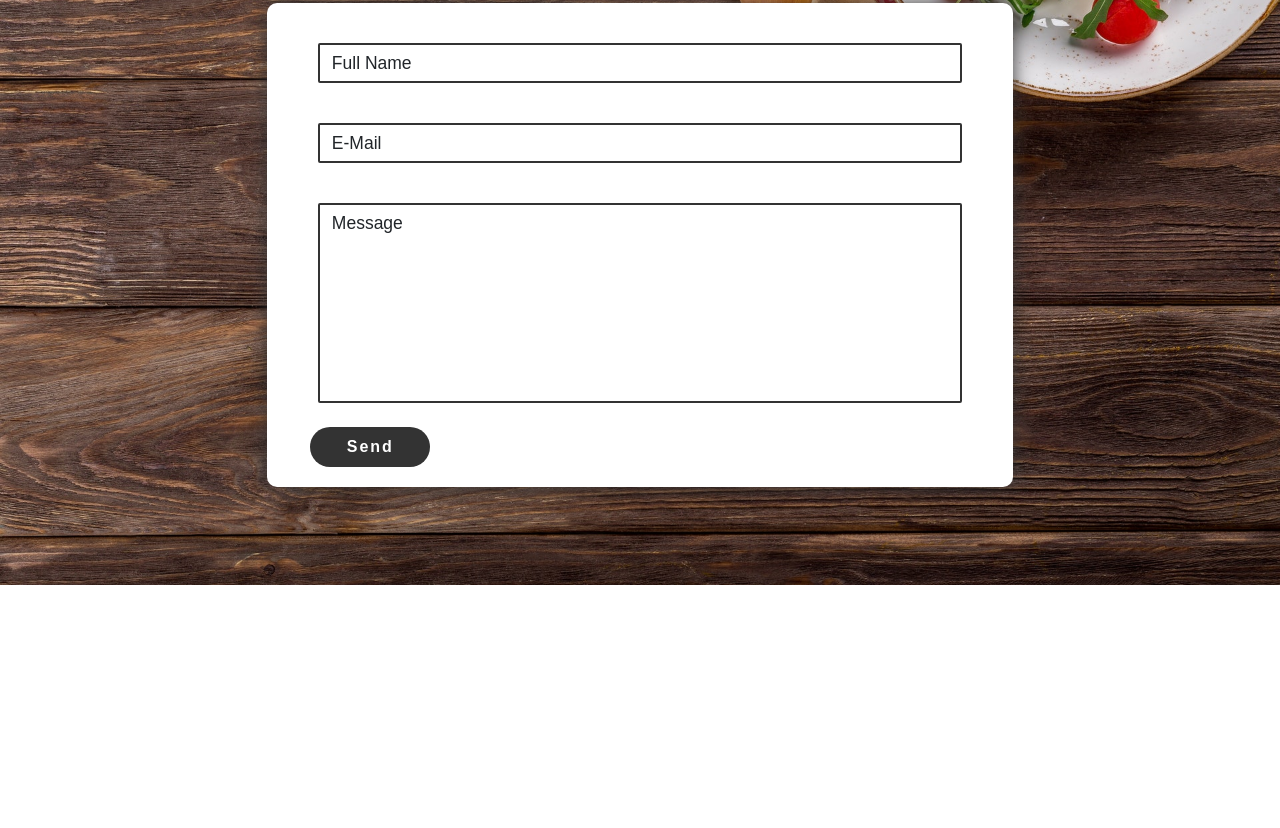
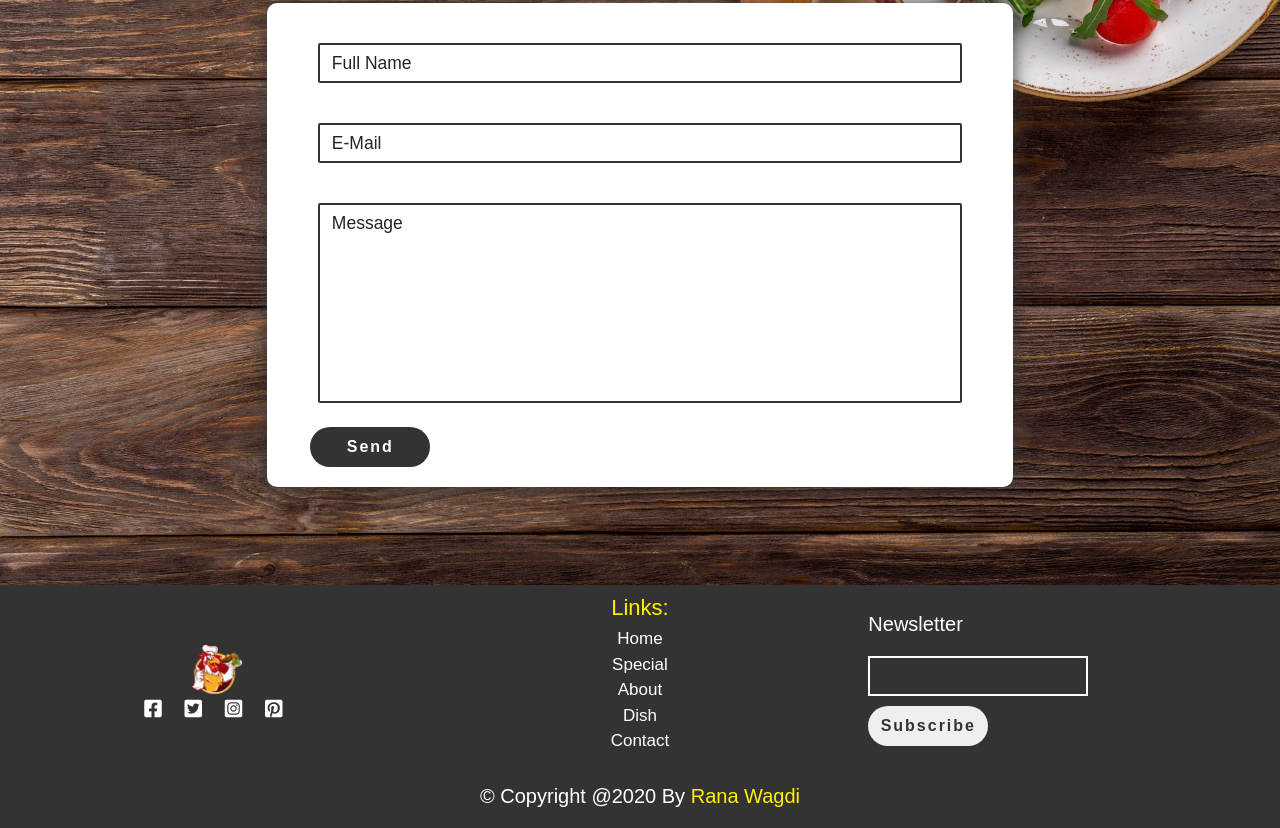
Before and after one commit to rana-wagdi/ecommerce-website-, a plain HTML site: page index.html in a window 1280 px wide. Shown: the part 3623-4451 px from the top of the page. Before the commit the page ends 4208 px from the top, so only its background shows below. Drawn offline with nearby package versions, Linux system fonts and the light colour scheme.

Commit message:
add fotter

```diff
--- a/css/style.css
+++ b/css/style.css
@@ -534,7 +534,102 @@ body{
     color: #333;
     background: #FFF200;
   }
+  #footer{
+      background: #333;
+  }
+  #footer h1{
+        font-size: 2rem;
+        margin: 0;
+        padding: 2rem 0;
+        text-align: center;
+        color: #fff;
+  }
+#footer h1 span {
+      color: #fff200;
+  }
+#footer .brand{
+    text-align: center;
+    margin-top:2rem ;
+}
+#footer .brand a .logo img{
+    height: 4rem;
+}
+#footer .icons a{
+    font-size: 2rem;
+    margin: 2rem 1rem;
+    color: #fff;
+}
+#footer .icons a:hover{
+    color: #fff200;
+}
+#footer .footer-links{
+    text-align:center;
+    display: flex;
+    flex-flow: column;
+    margin: 1rem 0;
+}
+#footer .footer-links h3{
+    font-size: 2.2rem;
+    color: #fff200;
+}
+#footer .footer-links a{
+    color: #fff;
+    font-size:1.7rem
+}
+#footer .letter h2{
+    font-size: 2rem;
+    margin: 2rem 0;
+    color: #fff;
+}
+#footer .letter input[type="text"]{
+    border: .2rem solid #fff;
+    outline: none;
+    background: none;
+    height: 4rem;
+    width: 22rem;
+    padding: 0 1rem;
+    font-size: 1.3rem;
+    color: #fff;
+}
+#footer .letter input[type="submit"] {
+    outline: none;
+    border: none;
+    border-radius: 5rem;
+    color: #333;
+    font-size: 1.6rem;
+    font-weight: bold;
+    text-transform: capitalize;
+    letter-spacing: .2rem;
+    cursor: pointer;
+    position: relative;
+    z-index: 1;
+    overflow: hidden;
+    height: 4rem;
+    width: 12rem;
+    margin: 1rem 0;
+  }
 
+  #footer .letter input[type="submit"]::before {
+    content: '';
+    position: absolute;
+    top: 0;
+    left: 0;
+    background: #FFF200;
+    height: 100%;
+    width: 0%;
+    -webkit-transition: .2s;
+    transition: .2s;
+    z-index: -1;
+  }
+
+  #footer .letter input[type="submit"]:hover::before {
+    width: 100%;
+  }
+
+  #footer .letter input[type="submit"]:hover {
+    color: #333;
+    background: #FFF200;
+  }
 
     /*media queries*/
 @media (max-width:768px){
--- a/index.html
+++ b/index.html
@@ -221,6 +221,41 @@
 
 <!--contact section ends -->
 
+<!--footer section starts-->
+
+<section id="footer" class="container-fluid">
+
+    <div class="row align-items-center">
+        <div class="col-md-4 brand">
+            <a href="#" class="logo"><img src="images/logo.png" alt=""></a>
+
+            <div class="icons">
+                <a href="#"><i class="fab fa-facebook-square"></i></a>
+                <a href="#"><i class="fab fa-twitter-square"></i></a>
+                <a href="#"><i class="fab fa-instagram-square"></i></a>
+                <a href="#"><i class="fab fa-pinterest-square"></i></a>
+            </div>
+        </div>
+
+        <div class="col-md-4 footer-links">
+            <h3>links:</h3>
+            <a href="#home">home</a>
+            <a href="#special">special</a>
+            <a href="#about">about</a>
+            <a href="#dish">dish</a>
+            <a href="#contact">contact</a>
+        </div>
+        <div class="col-md-4 text-center text-md-left letter">
+            <h2>newsletter</h2>
+            <input type="text"><br>
+            <input type="submit" value="subscribe" >
+        </div>
+    </div>
+    <h1>&copy; copyright @2020 by <span>Rana Wagdi</span></h1>
+</section>
+
+<!--footer section ends-->
+
     <script src="https://code.jquery.com/jquery-3.4.1.slim.min.js"></script>
     <script src="js/bootstrap.js"></script>
     <script src="js/app.js"></script>
```
